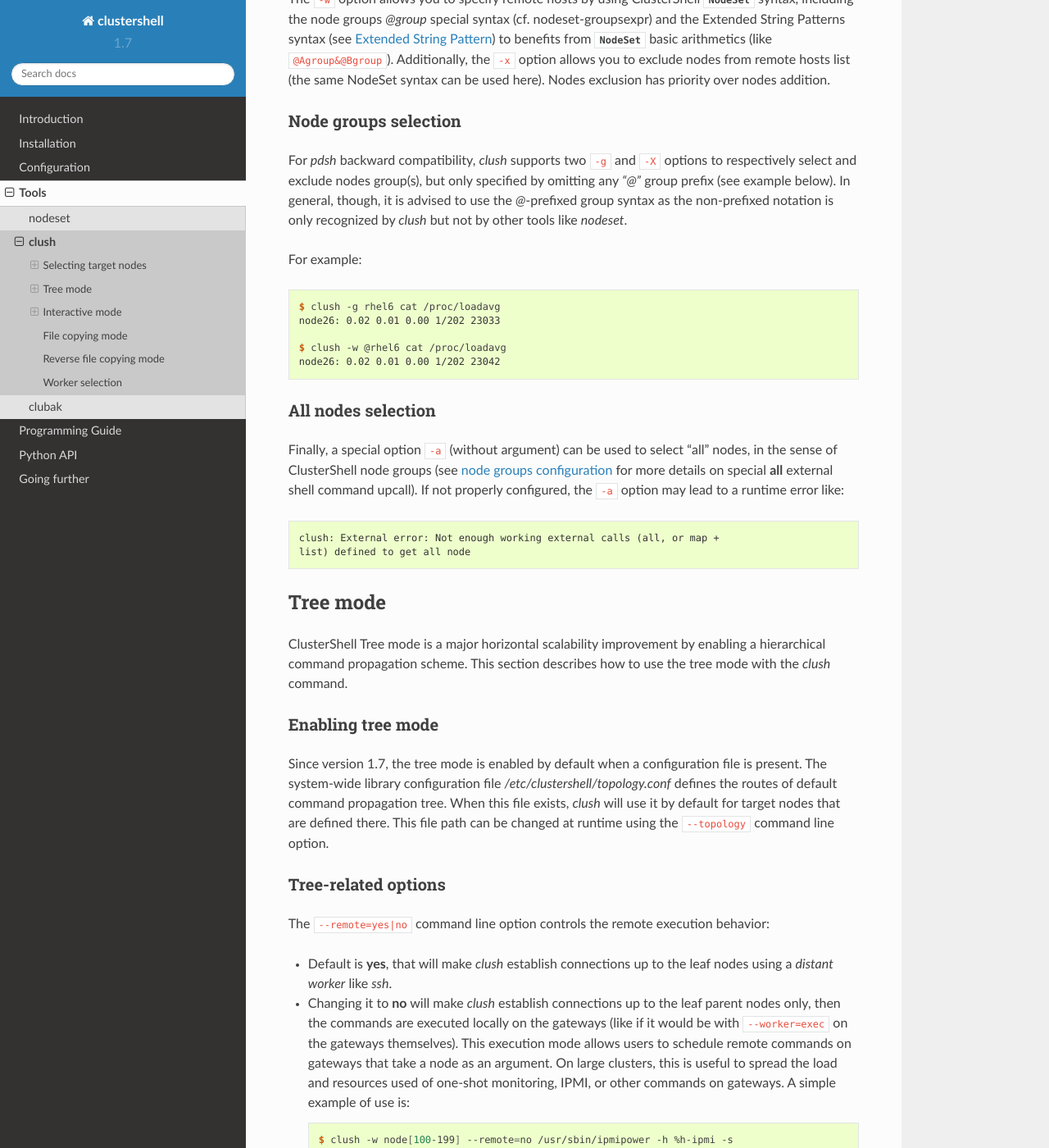
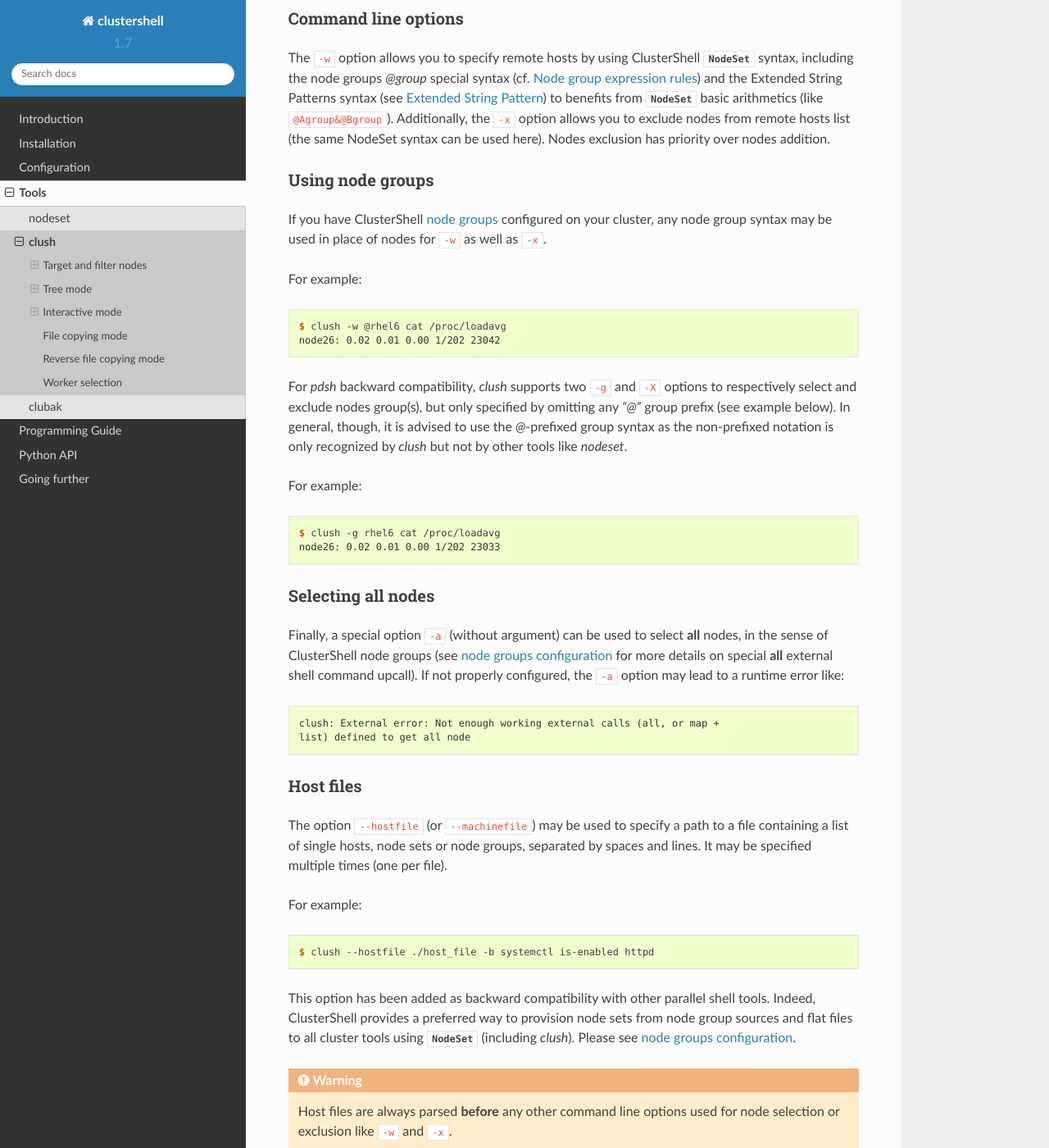
Before and after one commit to cea-hpc/clustershell, a Sphinx documentation site: the page built from doc/sphinx/tools/clush.rst, in a window 1280 px wide and 1400 px high, scrolled down 808 px. Shown: the whole window at 82% size. Built offline with Sphinx 7.4.7 and the Read the Docs theme 2.0.0, drawn with Linux system fonts in a browser that asks for light colours; some of the changed text lies outside the part shown.

Commit message:
clush: add --hostfile command line option
Also added --machinefile as option alias.

Closes #235.

Change-Id: I0ef11ef767e4da46fa2fb6ab69f549d9cc436da3

```diff
--- a/doc/sphinx/tools/clush.rst
+++ b/doc/sphinx/tools/clush.rst
@@ -32,22 +32,34 @@
 invoked as an interactive shell. Both modes are discussed here (clush-oneshot
 clush-interactive).
 
-Selecting target nodes
-^^^^^^^^^^^^^^^^^^^^^^
+Target and filter nodes
+^^^^^^^^^^^^^^^^^^^^^^^
 
-Nodes selection
-"""""""""""""""
+*clush* offers different ways to select or filter target nodes through command
+line options or files containing a list of hosts.
+
+Command line options
+""""""""""""""""""""
 
 The ``-w`` option allows you to specify remote hosts by using ClusterShell
 :class:`.NodeSet` syntax, including the node groups *@group* special syntax
-(cf. nodeset-groupsexpr) and the Extended String Patterns syntax (see
+(cf. :ref:`nodeset-groupsexpr`) and the Extended String Patterns syntax (see
 :ref:`class-NodeSet-extended-patterns`) to benefits from :class:`.NodeSet`
 basic arithmetics (like ``@Agroup&@Bgroup``). Additionally, the ``-x`` option
 allows you to exclude nodes from remote hosts list (the same NodeSet syntax
 can be used here). Nodes exclusion has priority over nodes addition.
 
-Node groups selection
-"""""""""""""""""""""
+Using node groups
+"""""""""""""""""
+
+If you have ClusterShell :ref:`node groups <groups-config>` configured on your
+cluster, any node group syntax may be used in place of nodes for ``-w`` as
+well as ``-x``.
+
+For example::
+
+    $ clush -w @rhel6 cat /proc/loadavg
+    node26: 0.02 0.01 0.00 1/202 23042
 
 For *pdsh* backward compatibility, *clush* supports two ``-g`` and ``-X``
 options to respectively select and exclude nodes group(s), but only specified
@@ -60,22 +72,43 @@
     $ clush -g rhel6 cat /proc/loadavg
     node26: 0.02 0.01 0.00 1/202 23033
 
-    $ clush -w @rhel6 cat /proc/loadavg
-    node26: 0.02 0.01 0.00 1/202 23042
-
 .. _clush-all-nodes:
 
-All nodes selection
+Selecting all nodes
 """""""""""""""""""
 
 Finally, a special option ``-a`` (without argument) can be used to select
-"all" nodes, in the sense of ClusterShell node groups (see
+**all** nodes, in the sense of ClusterShell node groups (see
 :ref:`node groups configuration <groups-config>` for more details on special
 **all** external shell command upcall).  If not properly configured, the
 ``-a`` option may lead to a runtime error like::
 
     clush: External error: Not enough working external calls (all, or map +
     list) defined to get all node
+
+Host files
+""""""""""
+
+The option ``--hostfile`` (or ``--machinefile``)  may be used to specify a
+path to a file containing a list of single hosts, node sets or node groups,
+separated by spaces and lines.  It may be specified multiple times (one per
+file).
+
+For example::
+
+    $ clush --hostfile ./host_file -b systemctl is-enabled httpd
+
+This option has been added as backward compatibility with other parallel shell
+tools. Indeed, ClusterShell provides a preferred way to provision node sets
+from node group sources and flat files to all cluster tools using
+:class:`.NodeSet` (including *clush*). Please see :ref:`node groups
+configuration <groups-config>`.
+
+.. warning:: Host files are always parsed **before** any other command line
+   options used for node selection or exclusion like ``-w`` and ``-x``.
+
+.. note:: Use ``--debug`` or ``-d`` to see resulting node sets from host
+   files.
 
 
 .. _clush-tree:
--- a/doc/txt/clush.txt
+++ b/doc/txt/clush.txt
@@ -139,6 +139,8 @@
   -g GROUP, --group=GROUP
                       run command on a group of nodes
   -X GROUP            exclude nodes from this group
+  --hostfile=FILE, --machinefile=FILE
+                      path to a file containing a list of single hosts, node sets or node groups, separated by spaces and lines (may be specified multiple times, one per file)
   --topology=FILE     topology configuration file to use for tree mode
 
 Output behaviour:
```
Also changed, not shown: other parts of doc/txt/clush.txt (+2 -2 lines), 5 other files.
